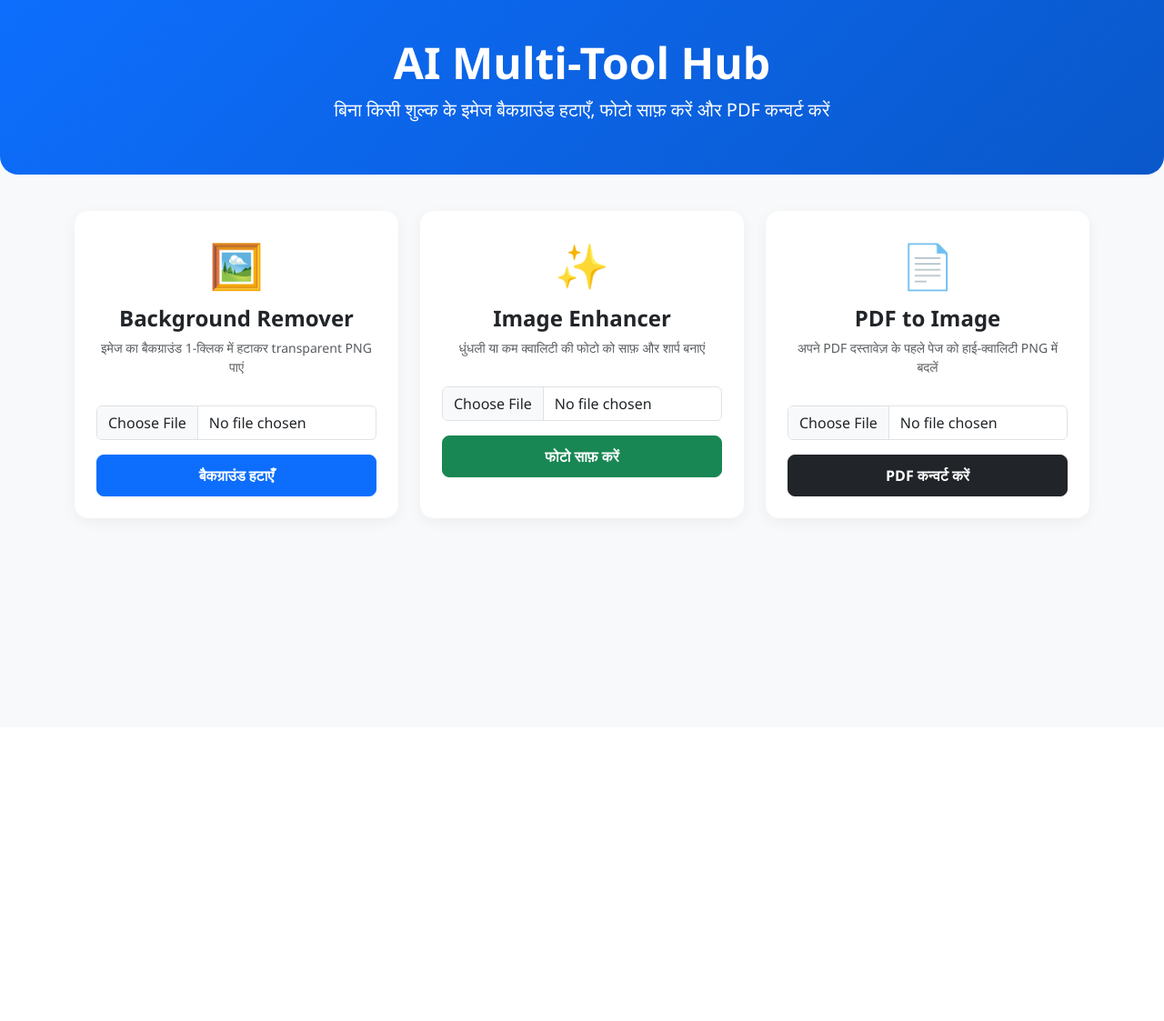
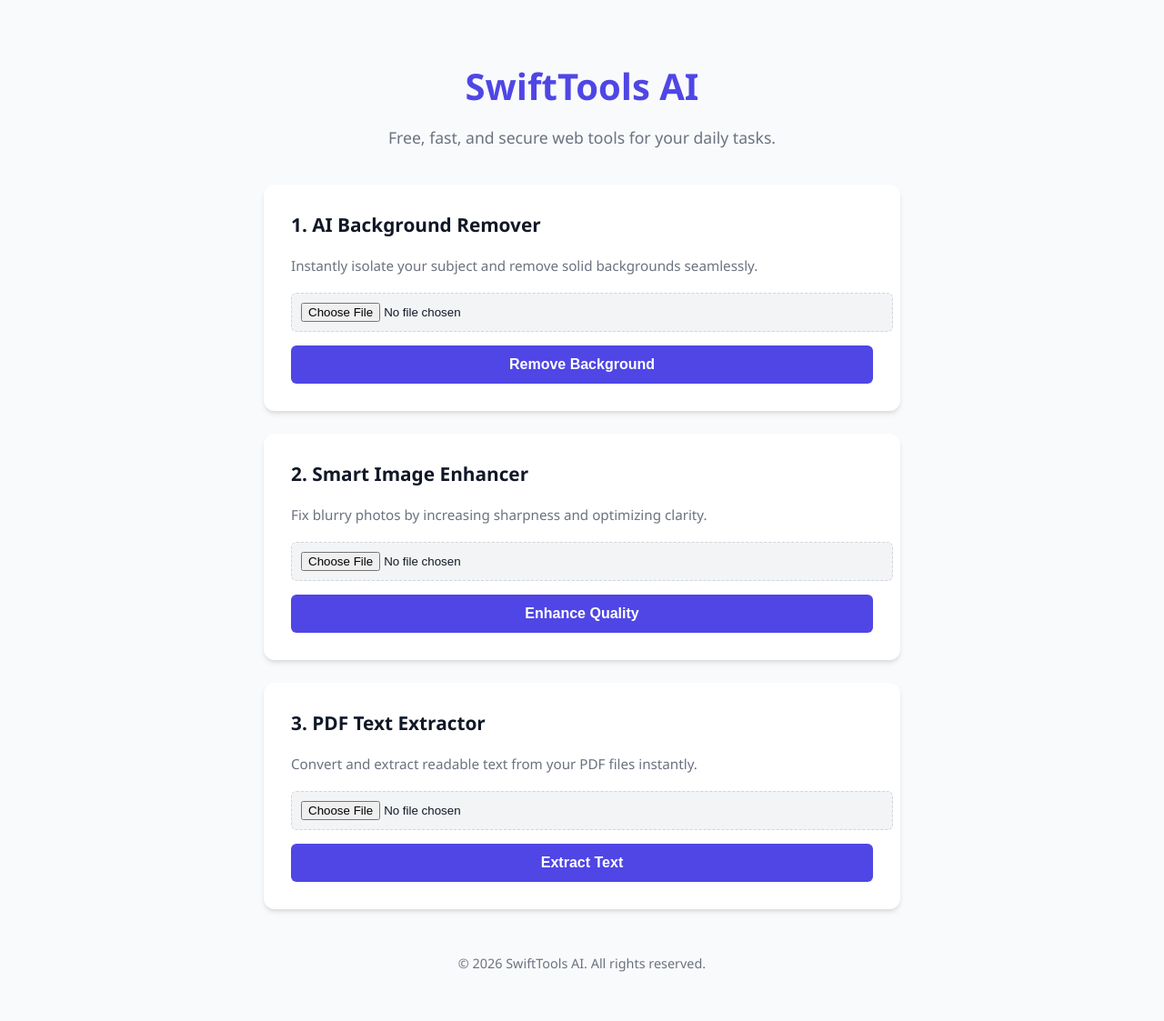
Before and after one commit to sonyarohanzaware-code/PDF-Converter-Background-Remover-Image-Enhancer, a Flask app: page / in a window 1280 px wide. Shown: the whole page at 91% size. Before the commit the page ends 575 px from the top, so only its background shows below. Run offline with Flask 3, Linux system fonts and the light colour scheme.

Commit message:
Update index.html

```diff
--- a/templates/index.html
+++ b/templates/index.html
@@ -1,99 +1,145 @@
 <!DOCTYPE html>
-<html lang="hi">
+<html lang="en">
 <head>
     <meta charset="UTF-8">
     <meta name="viewport" content="width=device-width, initial-scale=1.0">
-    <title>AI Multi-Tool Hub - Free Online Tools</title>
-    <!-- Bootstrap 5 CSS -->
-    <link href="https://cdn.jsdelivr.net/npm/bootstrap@5.3.0/dist/css/bootstrap.min.css" rel="stylesheet">
+    <title>SwiftTools - Free Online Image & PDF Toolkit</title>
     <style>
-        body { background-color: #f8f9fa; font-family: 'Segoe UI', Tahoma, Geneva, Verdana, sans-serif; }
-        .hero-section { background: linear-gradient(135deg, #0d6efd, #0a58ca); color: white; padding: 40px 0; margin-bottom: 40px; border-bottom-left-radius: 20px; border-bottom-right-radius: 20px; }
-        .tool-card { border: none; border-radius: 15px; box-shadow: 0 4px 15px rgba(0,0,0,0.05); transition: transform 0.3s; background: white; }
-        .tool-card:hover { transform: translateY(-5px); box-shadow: 0 8px 25px rgba(0,0,0,0.1); }
-        .btn-custom { border-radius: 8px; padding: 10px 20px; font-weight: 600; width: 100%; }
-        .loading-overlay { display: none; position: fixed; top: 0; left: 0; width: 100%; height: 100%; background: rgba(255,255,255,0.8); z-index: 9999; justify-content: center; align-items: center; flex-direction: column; }
+        :root {
+            --primary-color: #4F46E5;
+            --primary-hover: #4338CA;
+            --bg-color: #F9FAFB;
+            --card-bg: #FFFFFF;
+            --text-main: #111827;
+            --text-sub: #6B7280;
+        }
+        body {
+            font-family: 'Segoe UI', Tahoma, Geneva, Verdana, sans-serif;
+            background-color: var(--bg-color);
+            color: var(--text-main);
+            margin: 0;
+            padding: 40px 20px;
+        }
+        .container {
+            max-width: 700px;
+            margin: 0 auto;
+        }
+        .header {
+            text-align: center;
+            margin-bottom: 40px;
+        }
+        .header h1 {
+            font-size: 2.5rem;
+            margin-bottom: 10px;
+            color: var(--primary-color);
+        }
+        .header p {
+            color: var(--text-sub);
+            font-size: 1.1rem;
+        }
+        .tool-card {
+            background: var(--card-bg);
+            padding: 30px;
+            border-radius: 12px;
+            box-shadow: 0 4px 6px -1px rgba(0, 0, 0, 0.1), 0 2px 4px -1px rgba(0, 0, 0, 0.06);
+            margin-bottom: 25px;
+            text-align: left;
+            transition: transform 0.2s;
+        }
+        .tool-card:hover {
+            transform: translateY(-2px);
+        }
+        .tool-card h3 {
+            margin-top: 0;
+            font-size: 1.3rem;
+            color: var(--text-main);
+        }
+        .tool-card p {
+            color: var(--text-sub);
+            font-size: 0.95rem;
+            margin-bottom: 20px;
+        }
+        .file-input-wrapper {
+            margin-bottom: 15px;
+        }
+        input[type="file"] {
+            display: block;
+            width: 100%;
+            padding: 10px;
+            background: #F3F4F6;
+            border-radius: 6px;
+            border: 1px dashed #D1D5DB;
+            cursor: pointer;
+        }
+        button {
+            background-color: var(--primary-color);
+            color: white;
+            border: none;
+            padding: 12px 24px;
+            font-size: 1rem;
+            font-weight: 600;
+            cursor: pointer;
+            border-radius: 6px;
+            width: 100%;
+            transition: background-color 0.2s;
+        }
+        button:hover {
+            background-color: var(--primary-hover);
+        }
+        footer {
+            text-align: center;
+            margin-top: 50px;
+            color: var(--text-sub);
+            font-size: 0.9rem;
+        }
     </style>
 </head>
 <body>
-
-    <!-- Loading Screen -->
-    <div id="loadingOverlay" class="loading-overlay">
-        <div class="spinner-border text-primary" role="status" style="width: 3rem; height: 3rem;"></div>
-        <h5 class="mt-3 text-secondary">फाइल प्रोसेस हो रही है, कृपया प्रतीक्षा करें...</h5>
+    <div class="container">
+        <div class="header">
+            <h1>SwiftTools AI</h1>
+            <p>Free, fast, and secure web tools for your daily tasks.</p>
         </div>
 
-    <!-- Hero Section -->
-    <div class="hero-section text-center">
-        <div class="container">
-            <h1 class="display-5 fw-bold">AI Multi-Tool Hub</h1>
-            <p class="lead">बिना किसी शुल्क के इमेज बैकग्राउंड हटाएँ, फोटो साफ़ करें और PDF कन्वर्ट करें</p>
+        <!-- Tool 1: Background Remover -->
+        <div class="tool-card">
+            <h3>1. AI Background Remover</h3>
+            <p>Instantly isolate your subject and remove solid backgrounds seamlessly.</p>
+            <form action="/remove-bg" method="post" enctype="multipart/form-data">
+                <div class="file-input-wrapper">
+                    <input type="file" name="image" accept="image/*" required>
                 </div>
-    </div>
-
-    <!-- Main Content -->
-    <div class="container mb-5">
-        <div class="row g-4">
-
-            <!-- Tool 1: Background Remover -->
-            <div class="col-md-4">
-                <div class="card tool-card h-100 p-4">
-                    <div class="text-center mb-3">
-                        <span style="font-size: 3rem;">🖼️</span>
-                        <h4 class="card-title mt-2 fw-bold">Background Remover</h4>
-                        <p class="text-muted small">इमेज का बैकग्राउंड 1-क्लिक में हटाकर transparent PNG पाएं</p>
-                    </div>
-                    <form action="/remove-bg" method="post" enctype="multipart/form-data" onsubmit="showLoading()">
-                        <div class="mb-3">
-                            <input class="form-control" type="file" name="image" accept="image/*" required>
-                        </div>
-                        <button type="submit" class="btn btn-primary btn-custom">बैकग्राउंड हटाएँ</button>
+                <button type="submit">Remove Background</button>
             </form>
-                </div>
         </div>
 
         <!-- Tool 2: Image Enhancer -->
-            <div class="col-md-4">
-                <div class="card tool-card h-100 p-4">
-                    <div class="text-center mb-3">
-                        <span style="font-size: 3rem;">✨</span>
-                        <h4 class="card-title mt-2 fw-bold">Image Enhancer</h4>
-                        <p class="text-muted small">धुंधली या कम क्वालिटी की फोटो को साफ़ और शार्प बनाएं</p>
+        <div class="tool-card">
+            <h3>2. Smart Image Enhancer</h3>
+            <p>Fix blurry photos by increasing sharpness and optimizing clarity.</p>
+            <form action="/clear-image" method="post" enctype="multipart/form-data">
+                <div class="file-input-wrapper">
+                    <input type="file" name="image" accept="image/*" required>
                 </div>
-                    <form action="/clear-image" method="post" enctype="multipart/form-data" onsubmit="showLoading()">
-                        <div class="mb-3">
-                            <input class="form-control" type="file" name="image" accept="image/*" required>
-                        </div>
-                        <button type="submit" class="btn btn-success btn-custom">फोटो साफ़ करें</button>
+                <button type="submit">Enhance Quality</button>
             </form>
         </div>
+
+        <!-- Tool 3: PDF Converter -->
+        <div class="tool-card">
+            <h3>3. PDF Text Extractor</h3>
+            <p>Convert and extract readable text from your PDF files instantly.</p>
+            <form action="/pdf-to-img" method="post" enctype="multipart/form-data">
+                <div class="file-input-wrapper">
+                    <input type="file" name="pdf" accept=".pdf" required>
+                </div>
+                <button type="submit">Extract Text</button>
+            </form>
         </div>
 
-            <!-- Tool 3: PDF to Image -->
-            <div class="col-md-4">
-                <div class="card tool-card h-100 p-4">
-                    <div class="text-center mb-3">
-                        <span style="font-size: 3rem;">📄</span>
-                        <h4 class="card-title mt-2 fw-bold">PDF to Image</h4>
-                        <p class="text-muted small">अपने PDF दस्तावेज़ के पहले पेज को हाई-क्वालिटी PNG में बदलें</p>
+        <footer>
+            <p>&copy; 2026 SwiftTools AI. All rights reserved.</p>
+        </footer>
     </div>
-                    <form action="/pdf-to-img" method="post" enctype="multipart/form-data" onsubmit="showLoading()">
-                        <div class="mb-3">
-                            <input class="form-control" type="file" name="pdf" accept=".pdf" required>
-                        </div>
-                        <button type="submit" class="btn btn-dark btn-custom">PDF कन्वर्ट करें</button>
-                    </form>
-                </div>
-            </div>
-
-        </div>
-    </div>
-
-    <!-- Script for Loading Animation -->
-    <script>
-        function showLoading() {
-            document.getElementById('loadingOverlay').style.display = 'flex';
-        }
-    </script>
 </body>
 </html>
```
Lines whose indentation alone changed are shown as unchanged.
